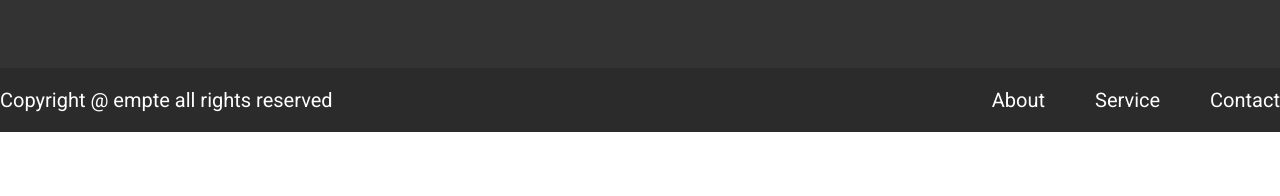
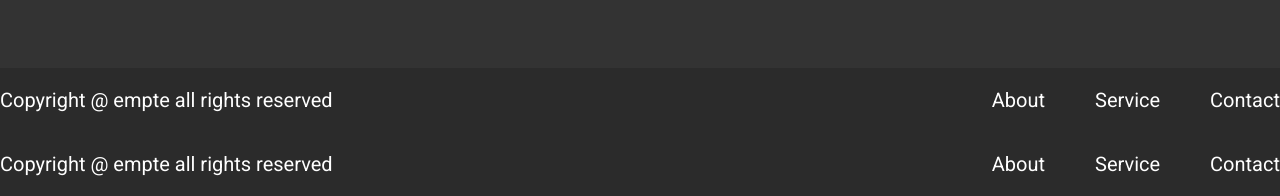
Before and after one commit to princejangid852/Empte, a plain HTML site: page index.html in a window 1280 px wide. Shown: the part 8143-8339 px from the top of the page. Before the commit the page ends 8275 px from the top, so only its background shows below. Drawn offline with nearby package versions, Linux system fonts and the light colour scheme.

Commit message:
Footer section add

```diff
--- a/index.html
+++ b/index.html
@@ -967,6 +967,23 @@
 
             </div>
         </div>
+        <div class="footer-end-background">
+            <div class="container">
+
+                <div class="footer-end">
+                    <div class="footer-end-left">
+                        <a href="#">Copyright @ empte all rights reserved</a>
+                    </div>
+
+                    <div class="footer-end-right">
+                        <p>About</p>
+                        <p>Service</p>
+                        <p>Contact</p>
+                    </div>
+                </div>
+
+            </div>
+        </div>
     </footer>
 
 
```
